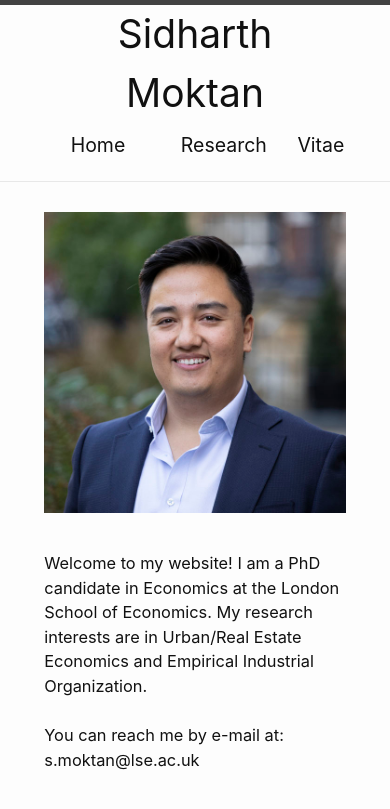
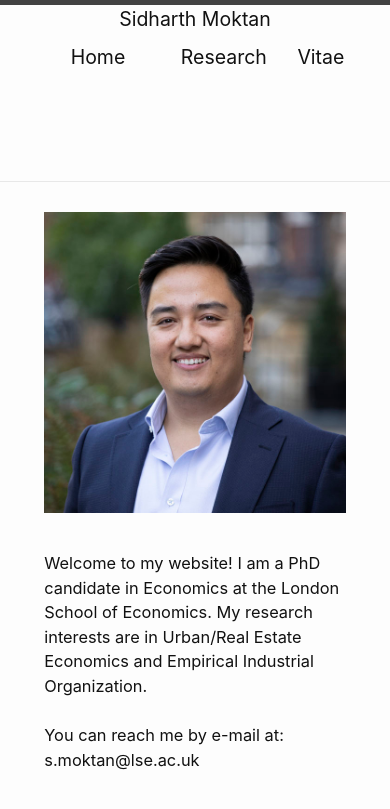
Before and after one commit to sidharthmoktan/sidharthmoktan.github.io, a Jekyll site: the page built from index.markdown, in a window 390 px wide. Shown: the top 809 px of the page. Built offline with Jekyll 4.4.1, drawn with Linux system fonts in a browser that asks for light colours.

Commit message:
Update _layout.scss

```diff
--- a/_sass/minima/_layout.scss
+++ b/_sass/minima/_layout.scss
@@ -12,7 +12,7 @@
 }
 @media screen and (max-width: 600px) {
   .site-header {
-    font-size: 10vw;
+    font-size: 5vw;
   }
 }
 
```
